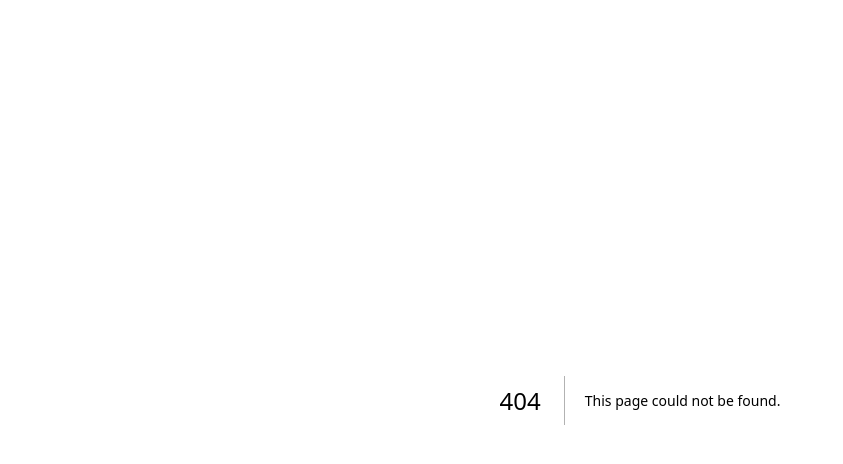
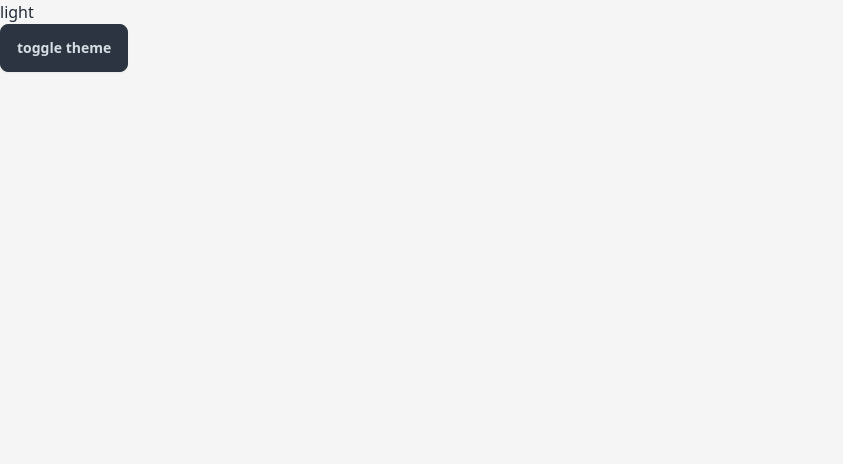
Before and after one commit to EnkhsaikhanCh/pinecone-fullstack-expense-tracker, a Next.js app in the folder expense-ui/: page /context in a window 1280 px wide. Before the commit this address had no page. Shown: the top 464 px of the page, without its empty margins (0-843 px from the left). Built offline with nearby package versions, Linux system fonts and the light colour scheme.

Commit message:
New - AuthProvider & ThemeProvider

```diff
--- a/expense-ui/pages/_app.js
+++ b/expense-ui/pages/_app.js
@@ -1,5 +1,13 @@
+import { AuthProvider } from "@/providers/AuthProvider";
+import { ThemeProvider } from "@/providers/ThemeProvider";
 import "@/styles/globals.css";
 
 export default function App({ Component, pageProps }) {
-  return <Component {...pageProps} />;
+  return (
+    <ThemeProvider>
+      <AuthProvider>
+        <Component {...pageProps} />
+      </AuthProvider>
+    </ThemeProvider>
+  );
 }
--- /dev/null
+++ b/expense-ui/pages/context.js
@@ -0,0 +1,18 @@
+import { useContext } from "react";
+import { ThemeContext } from "@/providers/ThemeProvider";
+
+const Context = () => {
+  const { toggleTheme } = useContext(ThemeContext);
+  const { theme } = useContext(ThemeContext);
+
+  return (
+    <div>
+      <div>{theme}</div>
+      <button onClick={toggleTheme} className="btn btn-neutral">
+        toggle theme
+      </button>
+    </div>
+  );
+};
+
+export default Context;
--- /dev/null
+++ b/expense-ui/pages/protected.js
@@ -0,0 +1,18 @@
+import { useState } from "react";
+import { AuthContext } from "@/providers/AuthProvider";
+import { useRouter } from "next/router";
+
+const Page = () => {
+  const { currentUser, isLoading } = useState(AuthContext);
+  const router = useRouter();
+
+  if (isLoading) return <div>Loading...</div>;
+
+  if (!currentUser.isAuthenticated) {
+    router.push("/login");
+  }
+
+  return <div>Protected Page</div>;
+};
+
+export default Page;
--- /dev/null
+++ b/expense-ui/providers/AuthProvider.jsx
@@ -0,0 +1,30 @@
+import { createContext, useEffect, useState } from "react";
+
+export const AuthContext = createContext();
+
+export const AuthProvider = ({ children }) => {
+  const [currentUser, setCurrentUser] = useState({
+    email: "",
+    isAuthenticated: false,
+  });
+  const [isLoading, setIsLoading] = useState(true);
+
+  useEffect(() => {
+    const user = localStorage.getItem("login");
+
+    if (user) {
+      const email = user.split(":")[0];
+      setCurrentUser({
+        email,
+        isAuthenticated: true,
+      });
+    }
+    setIsLoading(false);
+  }, []);
+
+  return (
+    <AuthContext.Provider value={{ currentUser, isLoading }}>
+      {children}
+    </AuthContext.Provider>
+  );
+};
--- /dev/null
+++ b/expense-ui/providers/ThemeProvider.jsx
@@ -0,0 +1,17 @@
+import { createContext, useState } from "react";
+
+export const ThemeContext = createContext("light");
+
+export const ThemeProvider = ({ children }) => {
+  const [theme, setTheme] = useState("light");
+
+  const toggleTheme = () => {
+    setTheme(() => (theme === "light" ? "dark" : "light"));
+  };
+
+  return (
+    <ThemeContext.Provider value={{ theme, toggleTheme }}>
+      {children}
+    </ThemeContext.Provider>
+  );
+};
```
